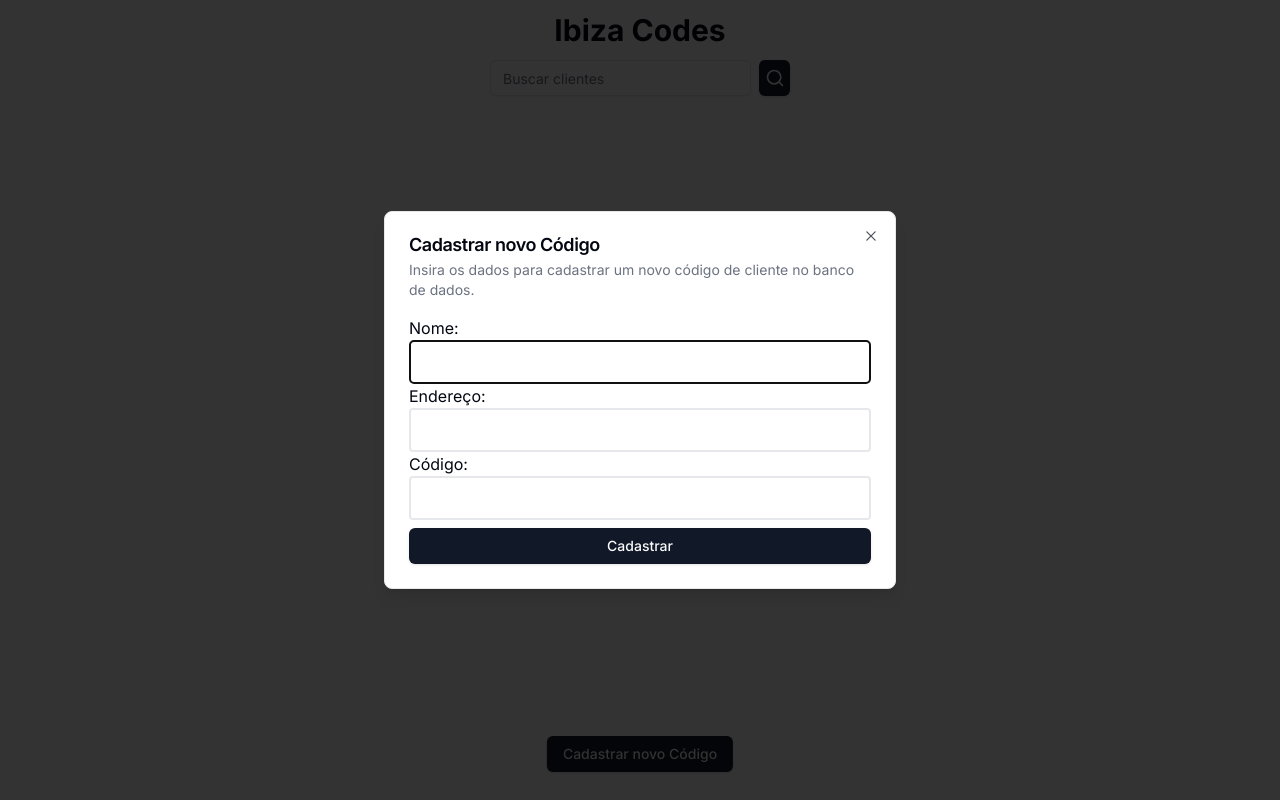
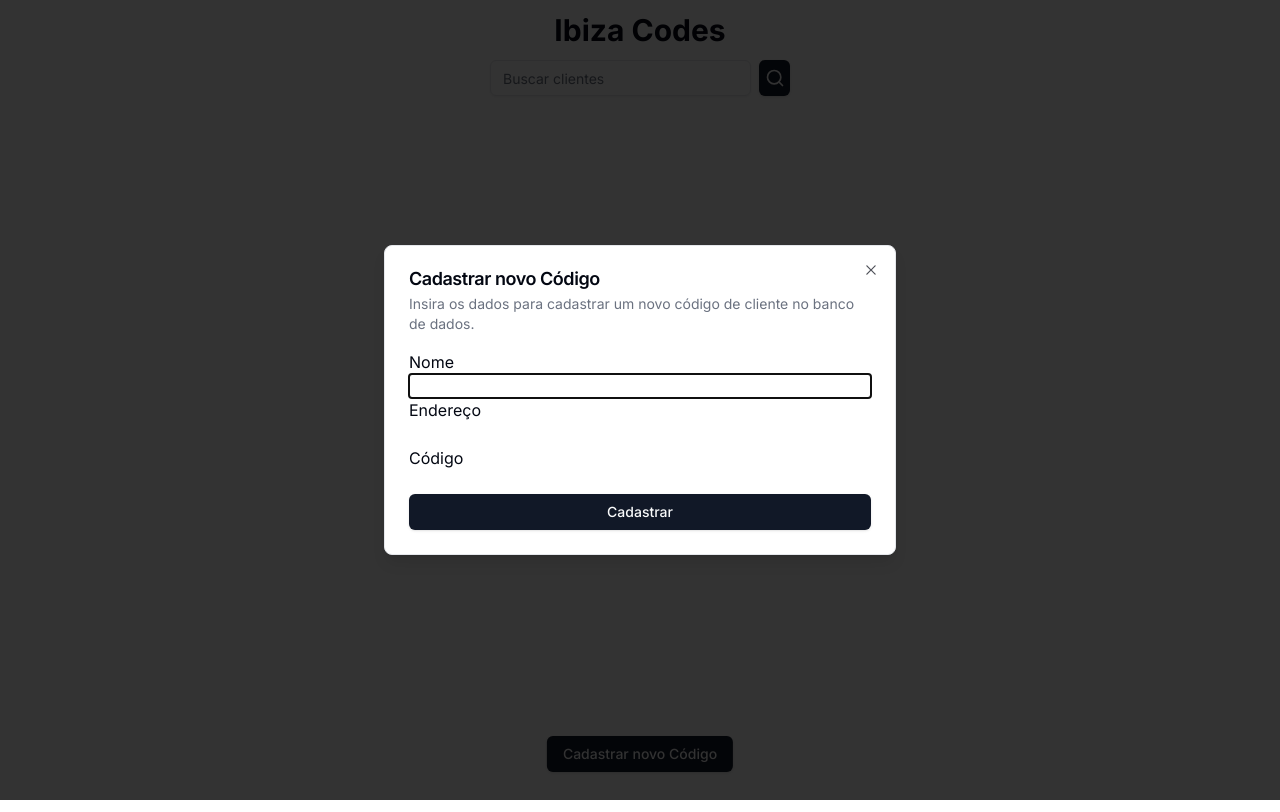
Before and after one commit to dev-andreola/ibiza-codes, a Next.js app: page / in a window 1280 px wide. Both pictures are taken after a click on the button "Cadastrar novo Código". Built offline with nearby package versions, Linux system fonts and the light colour scheme; no server answers; the database is empty.

Commit message:
feat: add post  function

```diff
--- a/app/api/user/route.ts
+++ b/app/api/user/route.ts
@@ -20,13 +20,13 @@ export async function GET() {
 }
 
 export async function POST(req: Request) {
-  const { name, addrress, code } = await req.json();
+  const { name, address, code } = await req.json();
 
   try {
     const user = await prisma.user.create({
       data: {
         name,
-        addrress,
+        address,
         code,
       },
     });
@@ -63,7 +63,7 @@ export async function DELETE(req: Request) {
 }
 
 export async function PUT(req: Request) {
-  const { id, name, addrress, code } = await req.json();
+  const { id, name, address, code } = await req.json();
   try {
     const user = await prisma.user.update({
       where: {
@@ -71,7 +71,7 @@ export async function PUT(req: Request) {
       },
       data: {
         name,
-        addrress,
+        address,
         code,
       },
     });
--- a/app/components/form.tsx
+++ b/app/components/form.tsx
@@ -1,34 +1,71 @@
+"use client";
+
+import { useState } from "react";
 import { Button } from "@/components/ui/button";
 
-const Formulario = () => {
+type FormProps = {
+  // eslint-disable-next-line no-unused-vars
+  onSuccess: (user: any) => void;
+};
+
+const Form: React.FC<FormProps> = ({ onSuccess }) => {
+  const [name, setName] = useState<string>("");
+  const [address, setAddress] = useState<string>("");
+  const [code, setCode] = useState<string>("");
+
+  const handleSubmit = async (e: React.FormEvent) => {
+    e.preventDefault();
+
+    const res = await fetch("/api/user", {
+      method: "POST",
+      headers: {
+        "Content-Type": "application/json",
+      },
+      body: JSON.stringify({ name, address, code }),
+    });
+
+    if (res.ok) {
+      const data = await res.json();
+      onSuccess(data.user); // Chama a função de sucesso passando o novo usuário
+      // Clear the form fields
+      setName("");
+      setAddress("");
+      setCode("");
+      console.log("User created successfully");
+    } else {
+      console.error("Failed to create user");
+    }
+  };
+
   return (
-    <form action="">
-      <label htmlFor="fname">Nome:</label>
+    <form className="flex flex-col" onSubmit={handleSubmit}>
+      <label htmlFor="name">Nome</label>
       <input
-        className="w-full rounded-sm border-2 p-2"
         type="text"
-        id="fname"
-        name="fname"
+        name="name"
+        value={name}
+        onChange={(e) => setName(e.target.value)}
       />
-      <label htmlFor="faddress">Endereço:</label>
+
+      <label htmlFor="address">Endereço</label>
       <input
-        className="w-full rounded-sm border-2 p-2"
         type="text"
-        id="faddress"
-        name="faddress"
+        name="address"
+        value={address}
+        onChange={(e) => setAddress(e.target.value)}
       />
-      <label htmlFor="fcode">Código:</label>
+
+      <label htmlFor="code">Código</label>
       <input
-        className="w-full rounded-sm border-2 p-2"
         type="text"
-        id="fcode"
-        name="fcode"
+        name="code"
+        value={code}
+        onChange={(e) => setCode(e.target.value)}
       />
-      <Button type="submit" className="mt-2 w-full">
-        Cadastrar
-      </Button>
+
+      <Button type="submit">Cadastrar</Button>
     </form>
   );
 };
 
-export default Formulario;
+export default Form;
--- a/app/components/users-list.tsx
+++ b/app/components/users-list.tsx
@@ -1,13 +1,18 @@
-import prisma from "@/lib/db";
+"use client";
 
-// Função para buscar usuários do banco de dados
-const fetchUsers = async () => {
-  const users = await prisma.user.findMany();
-  return users;
+type User = {
+  id: number;
+  name: string;
+  address: string;
+  code: string;
+  createdAt: string;
 };
 
-const UsersList = async () => {
-  const users = await fetchUsers();
+type UsersListProps = {
+  users: User[];
+};
+
+const UsersList: React.FC<UsersListProps> = ({ users }) => {
   return (
     <>
       {users.map((user) => (
@@ -16,7 +21,7 @@ const UsersList = async () => {
           key={user.id}
         >
           <h2 className="text-xl font-bold">{user.name}</h2>
-          <p>{user.addrress}</p>
+          <p>{user.address}</p>
           <p className="text-lg font-bold">{user.code}</p>
         </div>
       ))}
--- a/app/page.tsx
+++ b/app/page.tsx
@@ -1,3 +1,6 @@
+"use client";
+
+import { useState, useEffect } from "react";
 import { Input } from "@/components/ui/input";
 import UsersList from "./components/users-list";
 import { Button } from "@/components/ui/button";
@@ -10,10 +13,33 @@ import {
   DialogTitle,
   DialogTrigger,
 } from "@/components/ui/dialog";
-import Formulario from "./components/form";
+import Form from "./components/form";
 
-// Componente Home
-const Home = async () => {
+type User = {
+  id: number;
+  name: string;
+  address: string;
+  code: string;
+  createdAt: string;
+};
+
+const Home: React.FC = () => {
+  const [users, setUsers] = useState<User[]>([]);
+
+  useEffect(() => {
+    fetchUsers();
+  }, []);
+
+  const fetchUsers = async () => {
+    const res = await fetch("/api/user");
+    const data = await res.json();
+    setUsers(data.users);
+  };
+
+  const handleAddUser = (newUser: User) => {
+    setUsers((prevUsers) => [...prevUsers, newUser]);
+  };
+
   return (
     <div className="relative h-screen">
       <div className="my-3">
@@ -28,7 +54,7 @@ const Home = async () => {
 
       {/* USERS LIST */}
       <div className="mx-auto flex w-[500px] flex-col gap-3">
-        <UsersList />
+        <UsersList users={users} />
       </div>
       <Dialog>
         <DialogTrigger>
@@ -44,7 +70,7 @@ const Home = async () => {
               de dados.
             </DialogDescription>
           </DialogHeader>
-          <Formulario />
+          <Form onSuccess={handleAddUser} />
         </DialogContent>
       </Dialog>
     </div>
```
Also changed, not shown: 2 other files (tests, documents, lock files or other folders).
